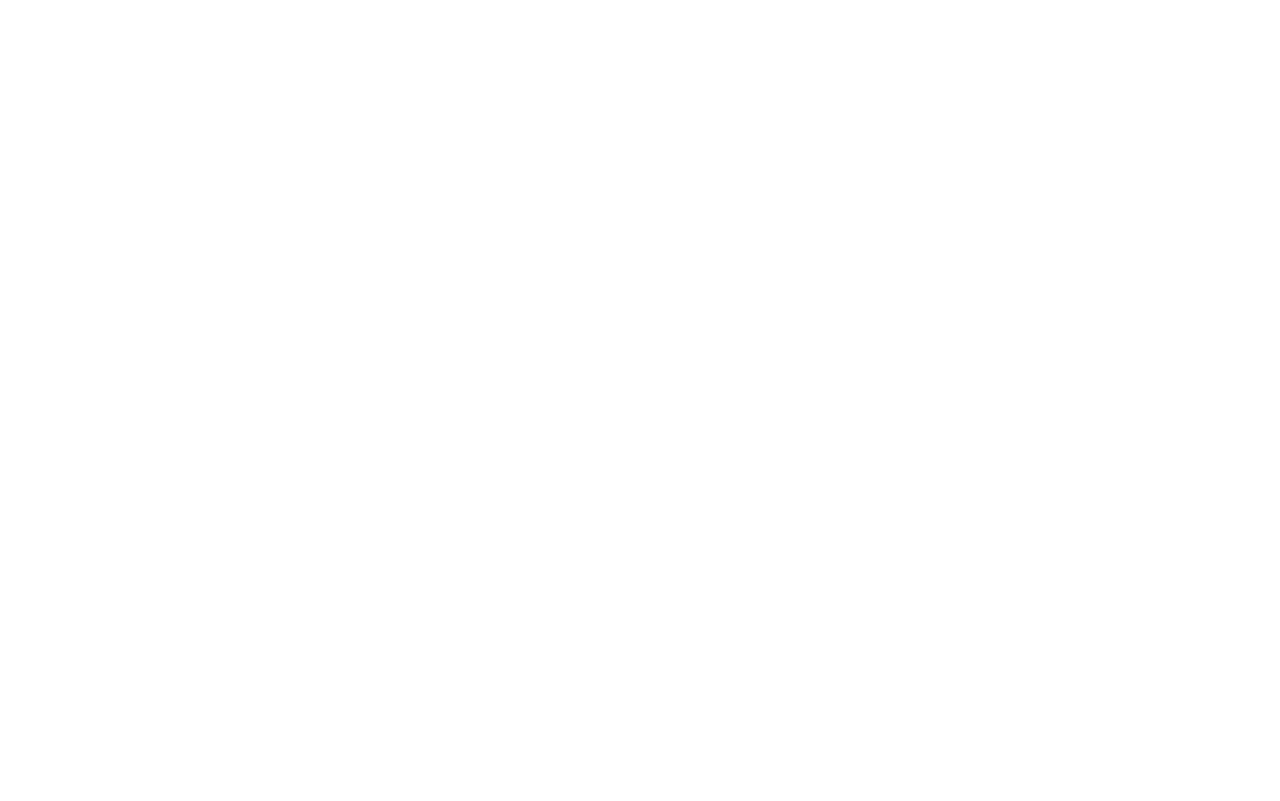
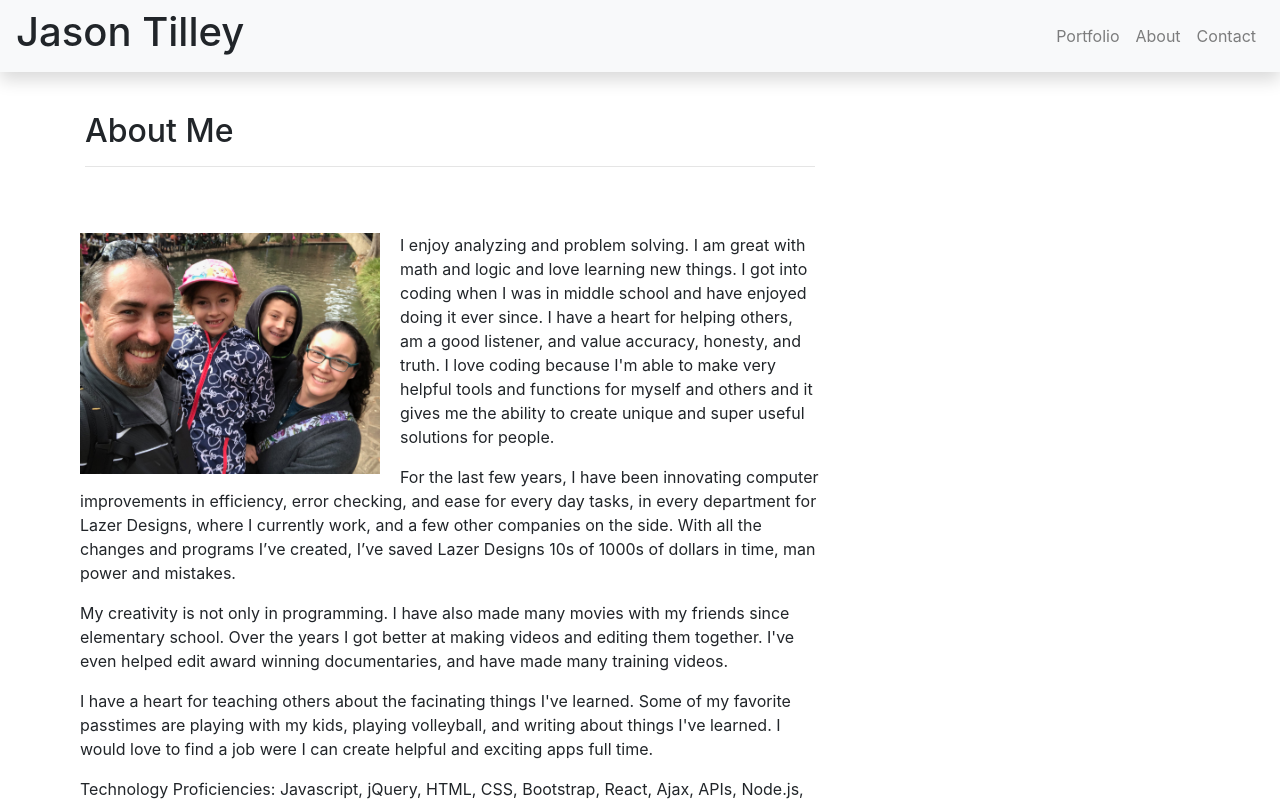
Before and after one commit to jttilley/react-portfolio, a React (Create React App) app: page /about in a window 1280 px wide. Shown: the top 801 px of the page. Built offline with nearby package versions, Linux system fonts and the light colour scheme.

Commit message:
added about page and contact page

```diff
--- a/src/components/about.js
+++ b/src/components/about.js
@@ -1,10 +1,69 @@
 import React from "react"
-import { Card, CardHeader, CardBody } from "reactstrap";
+import { Container, Row, Col, Card, CardHeader, CardBody } from "reactstrap";
 import styled from "styled-components";
+import NavBar from "./nav";
+
+const AboutWrapper = styled(Container)`
+  .aboutPic {
+    width: 300px;
+    float: left;
+    margin-right: 20px;
+
+  }
+  .about {
+      margin-top: 20px;
+      padding: 10px;
+      background-color: white;
+  }
+
+  .row{
+    margin-top: 20px;
+  }
+`;
 
 const About = () => {
   return (
     <>
+      <NavBar Title="About Me" />
+
+      <AboutWrapper>
+        <Row>
+        <Col lg={8} className="fullsheet">
+            <Row>
+              <Col lg={12}>
+                <h2>About Me</h2>
+                <hr />
+              </Col>
+            </Row>
+            <Row>
+              <Col md={12} className="about">
+                <img className="aboutPic" alt="Picture of Jason Tilley" src="./images/Family.jpeg" />
+                <p>
+                  I enjoy analyzing and problem solving. I am great with math and logic and love learning new things. I got into coding when I was in middle school and have enjoyed doing it ever since. I have a heart for helping others, am a good listener, and value accuracy, honesty, and truth. I love coding because I'm able to make very helpful tools and functions for myself and others and it gives me the ability to create unique and super useful solutions for people.
+                </p>
+                <p>
+                  For the last few years, I have been innovating computer improvements in efficiency, error checking, and ease for every day tasks, in every department for Lazer Designs, where I currently work, and a few other companies on the side. With all the changes and programs I’ve created, I’ve saved Lazer Designs 10s of 1000s of dollars in time, man power and mistakes.
+                </p>
+                <p>
+                  My creativity is not only in programming. I have also made many movies with my friends since elementary school. Over the years I got better at making videos and editing them together. I've even helped edit award winning documentaries, and have made many training videos.
+                </p>
+                <p>
+                  I have a heart for teaching others about the facinating things I've learned. Some of my favorite passtimes are playing with my kids, playing volleyball, and writing about things I've learned. I would love to find a job were I can create helpful and exciting apps full time.
+                </p>
+                <p>
+                  Technology Proficiencies: Javascript, jQuery, HTML, CSS, Bootstrap, React, Ajax, APIs, Node.js, express, express-handlebars, Visual Basic for Applications in Excel and CorelDraw, and AutoHotKeys
+                </p>
+                <p>
+                  Linkedin: <a href="https://www.linkedin.com/in/jason-t-tilley/">jason-t-tilley</a>
+                </p>
+                <p>
+                  GitHub: <a href="https://github.com/jttilley">jttilley</a>
+                </p>
+              </Col>
+            </Row>
+          </Col>
+        </Row>
+      </AboutWrapper>
     </>
   );
 }
--- a/src/components/contact.js
+++ b/src/components/contact.js
@@ -1,10 +1,27 @@
 import React from "react"
-import { Card, CardHeader, CardBody } from "reactstrap";
+import {Container, Row, Col } from "reactstrap";
 import styled from "styled-components";
+import NavBar from "./nav";
 
 const Contact = () => {
   return (
     <>
+      <NavBar />
+      <Container>
+        <Row>
+          <Col lg={12}>
+            <ul>
+              <li > GitHub:
+                  <a  href="https://github.com/jttilley">https://github.com/jttilley</a>
+              </li>
+              <li > LinkedIn:
+                  <a href="https://www.linkedin.com/in/jason-t-tilley/">https://www.linkedin.com/in/jason-t-tilley/</a>
+              </li>
+              <li>Email: jttilley007@gmail.com</li>
+            </ul>
+          </Col>
+        </Row>
+      </Container>
     </>
   );
 }
--- a/src/components/nav.js
+++ b/src/components/nav.js
@@ -4,31 +4,21 @@
 import { Link } from 'react-router-dom';
 
 const navWrapper = styled.nav`
-.navbar {
-    background: linear-gradient(90deg, rgb(28, 27, 27) 0%, rgb(26, 23, 23) 100%);
-    height: 80px;
+  nav {
+    /* background: linear-gradient(90deg, rgb(28, 27, 27) 0%, rgb(26, 23, 23) 100%); */
     display: flex;
+    flex-direction: row !important;
     justify-content: center;
     align-items: center;
-    font-size: 1.2rem;
-    position: sticky;
-    top: 0;
-    z-index: 999;
+    height: 80px;
+    margin-bottom: 30px;
   }
-
-  .nav {
-    display: grid;
-    grid-template-columns: repeat(5, auto);
-    grid-gap: 10px;
-    list-style: none;
-    text-align: center;
-    width: 60vw;
-    justify-content: end;
-    margin-right: 2rem;
+  navbar {
+    margin-bottom: 30px;
   }
 `;
 
-const NavBar = () => {
+const NavBar = ({title}) => {
   let [click, setClick] = useState(false);
   // const handleClick = () => setClick(!click);
   const closeMobileMenu = () => setClick(false);
@@ -47,18 +37,25 @@
   ]
 
   return (
-    <navWrapper>
-      <Nav>
-        <ul className={click ? 'nav-menu active' : 'nav-menu'}>
-          {links.map(({ name, link }) => (
-            <li className='nav-item'>
-                <Link to={link} className='nav-links' onClick={closeMobileMenu}>
-                    {name}
-                </Link>
-            </li>
-          ))}
-        </ul>
-      </Nav>
+    <navWrapper className="navbar navbar-expand-lg navbar-light bg-light shadow" >
+      {/* <button class="navbar-toggler" type="button" data-toggle="collapse" data-target="#navbarNav" aria-controls="navbarNav" aria-expanded="false" aria-label="Toggle navigation">
+        <span class="navbar-toggler-icon"></span>
+      </button>  */}
+
+      <div className="box">
+          <span className="title" href=""><h1>Jason Tilley</h1></span>
+          <span><h2>{title}</h2></span>
+      </div>
+
+      <div className="ml-auto" id="navbarNav">
+          <ul className="navbar-nav ml-auto">
+            {links.map(({ name, link }) => (
+              <li className="nav-item">
+                <a className="nav-link" href={link}>{name}</a>
+              </li>
+            ))}
+          </ul>
+      </div>
     </navWrapper>
   );
 }
```
Also changed, not shown: 1 other file (tests, documents, lock files or other folders).
